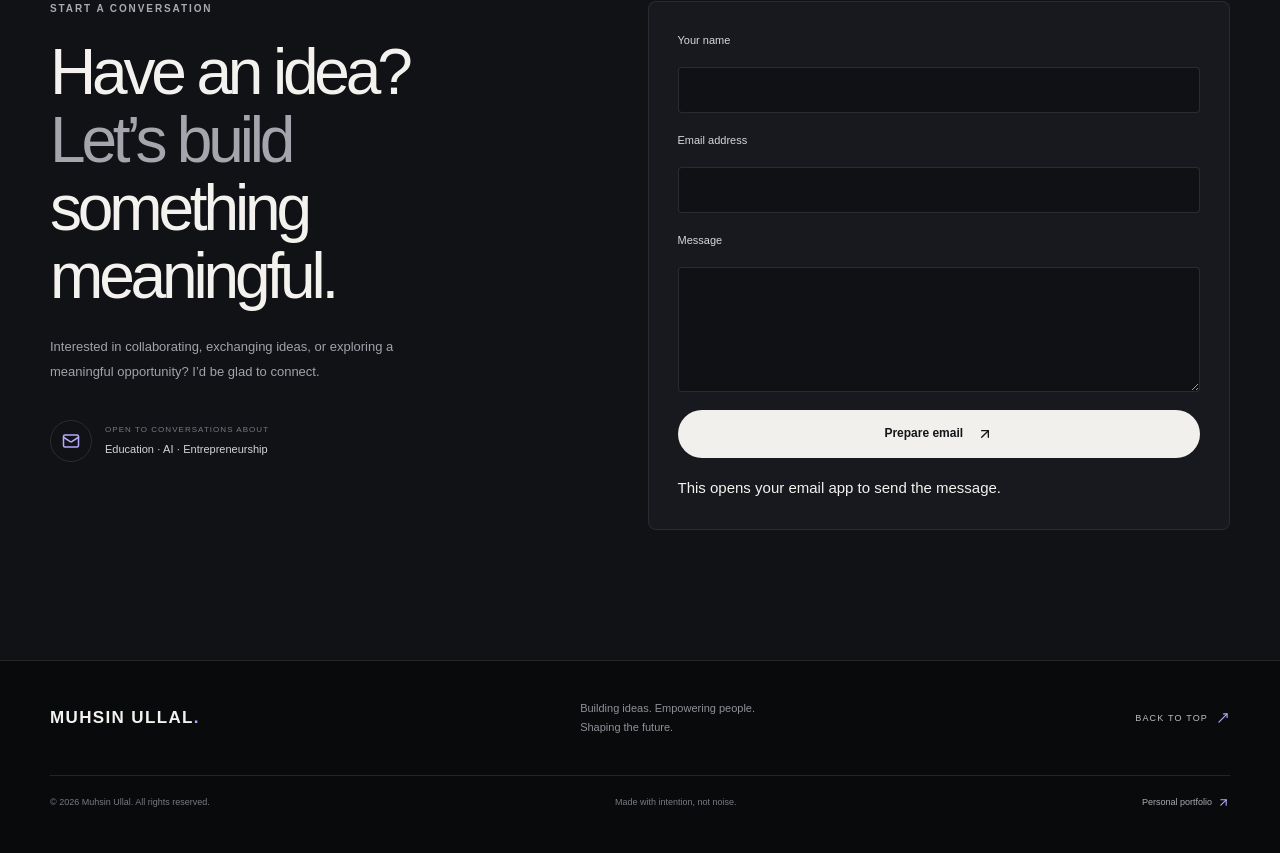
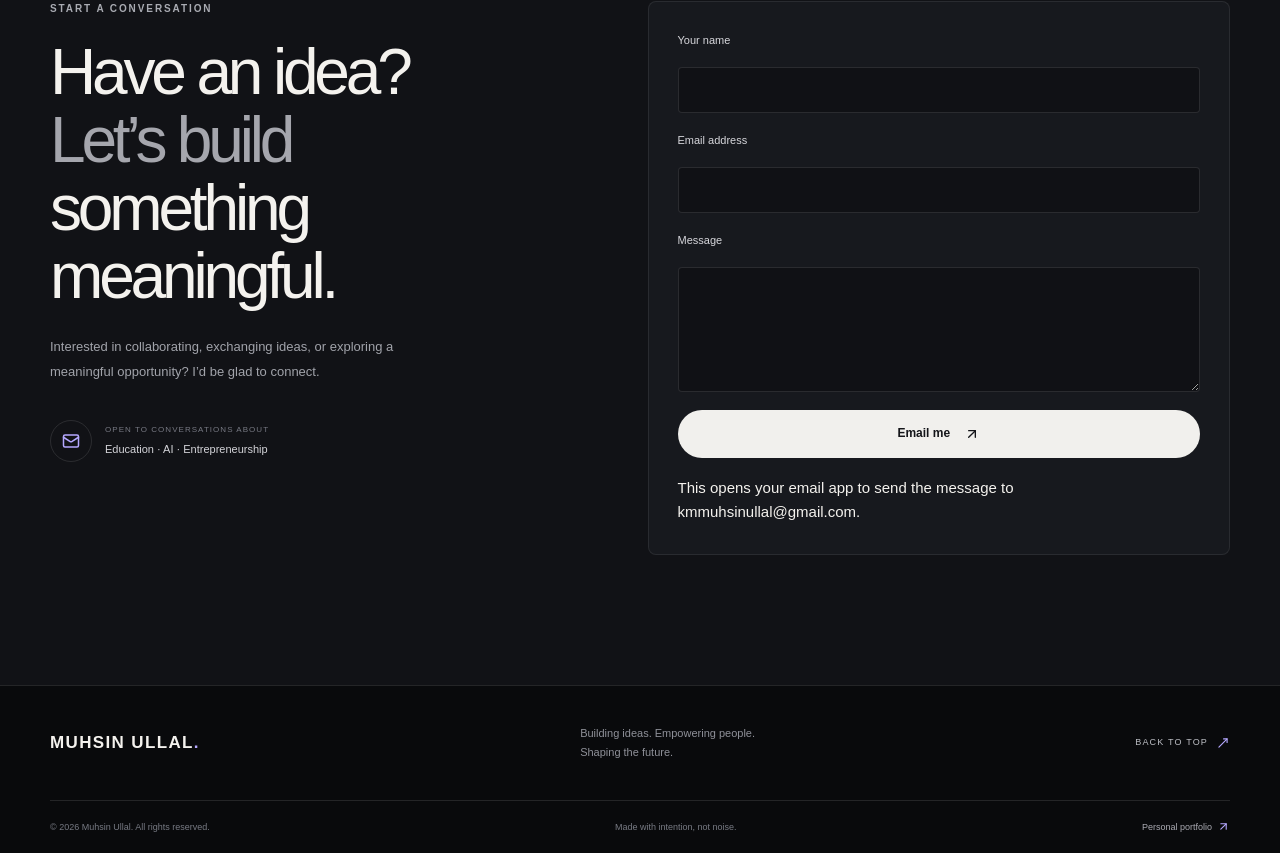
Before and after one commit to kmmuhsinullal-netizen/muhsin-ullal-portfolio, a Next.js app: page / in a window 1280 px wide. Shown: the part 5222-6075 px from the top of the page. Before the commit the page ends 6051 px from the top, so only its background shows below. Built offline with nearby package versions, Linux system fonts and the light colour scheme; no server answers.

Commit message:
Update contact form email and button label

```diff
--- a/components/contact-form.tsx
+++ b/components/contact-form.tsx
@@ -18,7 +18,7 @@ export default function ContactForm() {
     );
 
     window.location.href =
-      `mailto:muhsinullal@gmail.com?subject=${subject}&body=${body}`;
+      `mailto:kmmuhsinullal@gmail.com?subject=${subject}&body=${body}`;
   }
 
   return (
@@ -50,9 +50,9 @@ export default function ContactForm() {
       />
 
       <button className="button button-primary" type="submit">
-        Prepare email <ArrowUpRight size={16} />
+        Email me <ArrowUpRight size={16} />
       </button>
-      <p>This opens your email app to send the message.</p>
+      <p>This opens your email app to send the message to <a href="mailto:kmmuhsinullal@gmail.com">kmmuhsinullal@gmail.com</a>.</p>
     </form>
   );
 }
```
